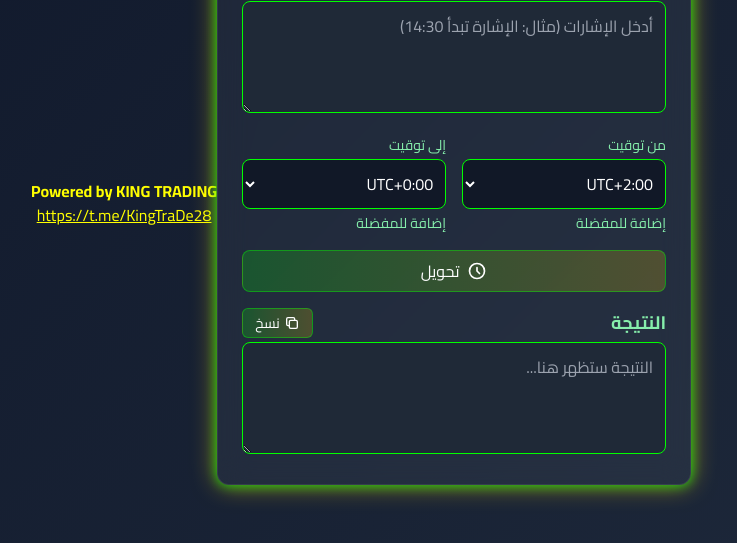
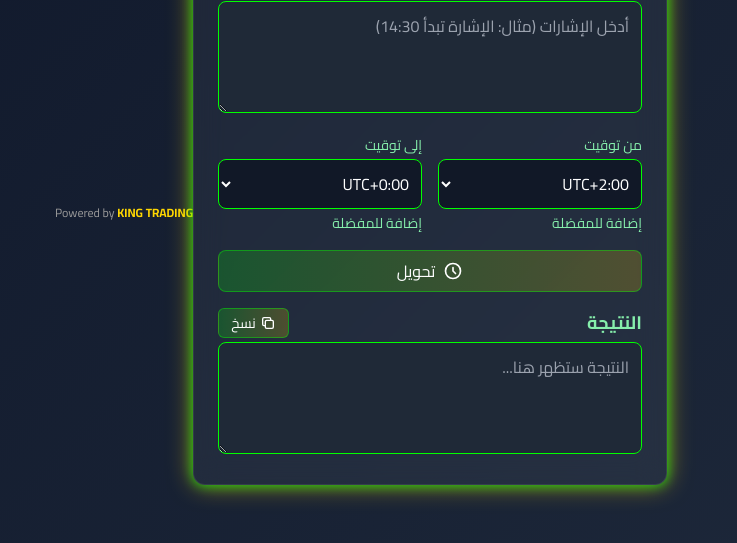
Before and after one commit to john20-john/Signal-Converter, a plain HTML site: page index.html in a window 1280 px wide. Shown: the part 207-750 px from the top of the page, without its empty margins (279-1016 px from the left). Drawn offline with nearby package versions, Linux system fonts and the light colour scheme.

Commit message:
Update index.html

```diff
--- a/index.html
+++ b/index.html
@@ -489,9 +489,19 @@
 
         ReactDOM.render(<App />, document.getElementById('root'));
     </script>
-<div style="text-align: center; margin-top: 20px;">
-  <p style="color: yellow; font-weight: bold;">Powered by KING TRADING</p>
-  <a href="https://t.me/KingTraDe28" style="color: yellow; text-decoration: underline;">https://t.me/KingTraDe28</a>
+<div style="text-align: center; margin-top: 40px;">
+  <p style="font-size: 12px; color: #999;">
+    Powered by
+    <a href="https://t.me/KingTraDe28" target="_blank" style="
+      color: #FFD700;
+      text-decoration: none;
+      font-weight: bold;
+      transition: color 0.3s ease, text-shadow 0.3s ease;
+    " onmouseover="this.style.textShadow='0 0 8px #FFD700'; this.style.color='#fff700'"
+       onmouseout="this.style.textShadow='none'; this.style.color='#FFD700'">
+      KING TRADING
+    </a>
+  </p>
 </div>
 </body>
 </html>
```
